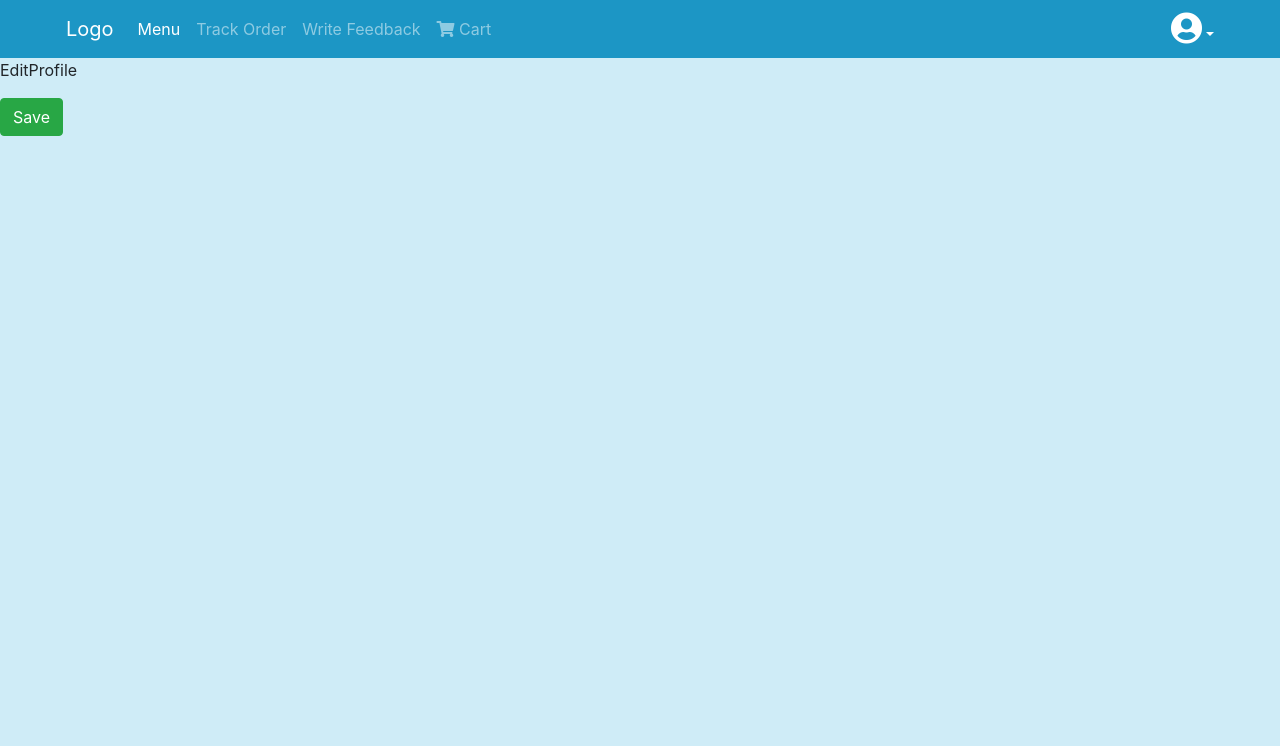
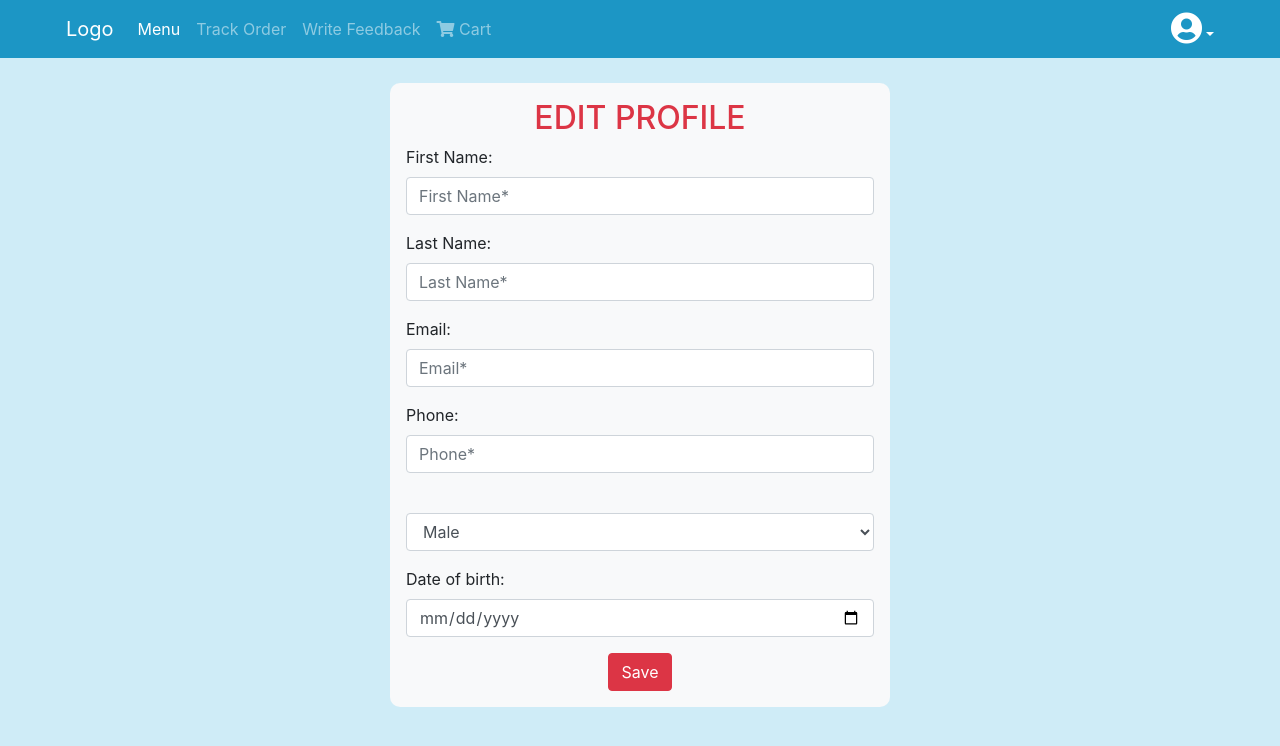
Before and after one commit to dikshagoyal26/Pizza-Delivery-master, a React (Create React App) app: page /editprofile in a window 1280 px wide. Shown: the top 746 px of the page. Built offline with nearby package versions, Linux system fonts and the light colour scheme.

Commit message:
Dumb Components

```diff
--- a/src/App.css
+++ b/src/App.css
@@ -52,3 +52,9 @@
 .name{
   text-align: center;
 }
+.editform{
+  margin:25px auto;
+  width: 500px;
+  padding: 2.5%;
+  border-radius: 10px;
+}
--- a/src/components/ChangePassword.js
+++ b/src/components/ChangePassword.js
@@ -1,9 +1,53 @@
 import React from 'react';
+import Input from './Input/Input';
 class ChangePassword extends React.Component{
+	constructor(props){
+		super();
+		this.state = {
+			oldpassword: '',
+			newpassword: '',
+			confirmpassword: '',
+			formErrors: {oldpassword: '', newpassword: '',confirmpassword:''},
+		   	oldpasswordValid: false,
+		   	newpasswordValid: false,
+		   	confirmpasswordValid: false,
+		   	formValid: false
+
+		};
+		this.onChangePassword = this.onChangePassword.bind(this);
+	}
+	onChangePassword = (e) => {
+			this.setState({ [e.target.name]: e.target.value });
+			console.log(e.target.value)
+	}
+	onSubmit = (e) =>{
+		e.preventDefault();
+	}
 	render(){
 		return(
-				<div>
-					<p>ChangePassword</p>
+				<div className="editform bg-light">
+					<h2 className="text-center text-danger">CHANGE PASSWORD</h2>
+					<form onSubmit={this.onSubmit} className="formGroup">
+						<Input  name="oldpassword"
+								type="password"
+								placeholder="Old Password*"
+								handleChange={this.onChangePassword}/>
+
+						<Input  name="newpassword"
+								type="password"
+								placeholder="New Password*"
+								handleChange={this.onChangePassword}/>
+
+						<Input  name="confirmpassword"
+								type="password"
+								placeholder="Confirm Password*"
+								handleChange={this.onChangePassword}/>
+
+						<div className="text-center">
+							<a><button className="btn btn-danger" type="submit">Submit</button></a>
+						</div>
+					</form>
+
 				</div>
 			)
 	}
--- a/src/components/Dashboard/EditProfile.js
+++ b/src/components/Dashboard/EditProfile.js
@@ -1,11 +1,77 @@
 import React from 'react';
+import Input from '../Input/Input';
+import Select from '../Input/Select'
+
 class EditProfile extends React.Component{
+	constructor(props){
+		super();
+		this.state = {
+			firstname:'',
+			lastname:'',
+			email:'',
+			phone:'',
+			gender:'',
+			dob:''
+		};
+		this.onEditProfile = this.onEditProfile.bind(this);
+	}
+	onEditProfile = (e) =>{
+		this.setState({ [e.target.name]: e.target.value })
+		console.log(e.target.name + e.target.value);
+	}
+	onSubmit = (e) =>{
+		e.preventDefault();
+	}
+
 	render(){
 		return(
 				<div>
-					<p>EditProfile</p>
-					<button className="btn btn-success"><a href="/dashboard" style={{color:'white', textDecoration:'none'}}>Save</a></button>
+					<div className="editform p-3 bg-light">
+						<h2 className="text-center text-danger">EDIT PROFILE</h2>
+						<form onSubmit={this.onSubmit} className="formGroup">
 
+							<Input name="firstname"
+								   type="text"
+								   placeholder="First Name*"
+								   title="First Name:"
+								   handleChange={this.onEditProfile}
+								   />
+
+							<Input name="lastname"
+								   type="text"
+								   placeholder="Last Name*"
+								   title="Last Name:"
+								   handleChange={this.onEditProfile} />
+
+							<Input name="email"
+								   type="email"
+								   placeholder="Email*"
+								   title="Email:"
+								   handleChange={this.onEditProfile} />
+
+							<Input name="phone"
+								   type="number"
+								   placeholder="Phone*"
+								   title="Phone:"
+								   handleChange={this.onEditProfile}  />
+
+						    <Select name="gender"
+						    		handleChange={this.onEditProfile}
+						    		placeholder="Gender"
+						    		options={['Male','Female','Other']}
+						    		/>
+
+			     		    <Input name="dob"
+								   type="date"
+								   placeholder="Date of birth*"
+								   title="Date of birth:"
+								   handleChange={this.onEditProfile} />
+
+			     		    <div className="text-center">
+			     		    	<button type="submit" className="btn btn-danger">Save</button>
+							</div>
+						</form>
+					</div>
 				</div>
 			)
 	}
--- a/src/components/Dashboard/Profile.js
+++ b/src/components/Dashboard/Profile.js
@@ -3,7 +3,7 @@ class Profile extends React.Component{
 	render(){
 		return(
 				<div>
-					<p>Profile</p>
+
 					<button className="btn btn-primary"><a href="/editprofile" style={{color:'white', textDecoration:'none'}}>Edit Profile</a></button>
 				</div>
 			)
--- a/src/components/Details.js
+++ b/src/components/Details.js
@@ -19,7 +19,7 @@ class Details extends React.Component {
 						<p>Toppings: {Item.ingredients}</p>
 						<p>description: {Item.description}</p>
 						<button className="btn btn-info" onClick={(e) => this.props.addToCart(Item.id,e)}><a href="/cart" style={{color:'white', textDecoration:'none'}}>Add to Cart</a></button>
-						<button className="btn btn-danger"><a href="/order" style={{color:'white'}}>Order Now</a></button>
+						<a href="/order" style={{color:'white'}}><button className="btn btn-danger">Order Now</button></a>
 				</div>
 			</div>
 			)
--- /dev/null
+++ b/src/components/Input/Input.js
@@ -0,0 +1,20 @@
+import React from 'react';
+
+const Input = (props) => {
+    return (
+  <div className="form-group">
+    <label htmlFor={props.name} className="form-label">{props.title}</label>
+    <input
+      className="form-control"
+      id={props.name}
+      name={props.name}
+      type={props.type}
+      value={props.value}
+      onChange={props.handleChange}
+      placeholder={props.placeholder}
+    />
+  </div>
+)
+}
+
+export default Input;
--- /dev/null
+++ b/src/components/Input/Select.js
@@ -0,0 +1,22 @@
+import React from 'react';
+const Select = (props) =>{
+	return(
+		<div className="form-group">
+			<label htmlfor={props.name}>{props.title}</label>
+			<select name={props.name}
+					onChange={props.handleChange}
+					className='form-control'
+			>
+				<option value="" disabled>{props.placeholder}</option>
+				{props.options.map(option => {
+					return(<option key={option}
+							       value={option}
+							       label={option}>{option}
+							</option>)
+					})
+				}
+			</select>
+		</div>
+		)
+}
+export default Select;
```
